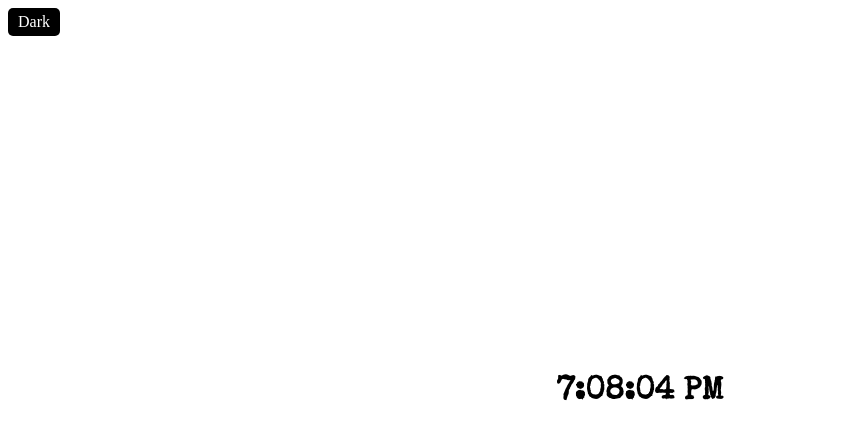
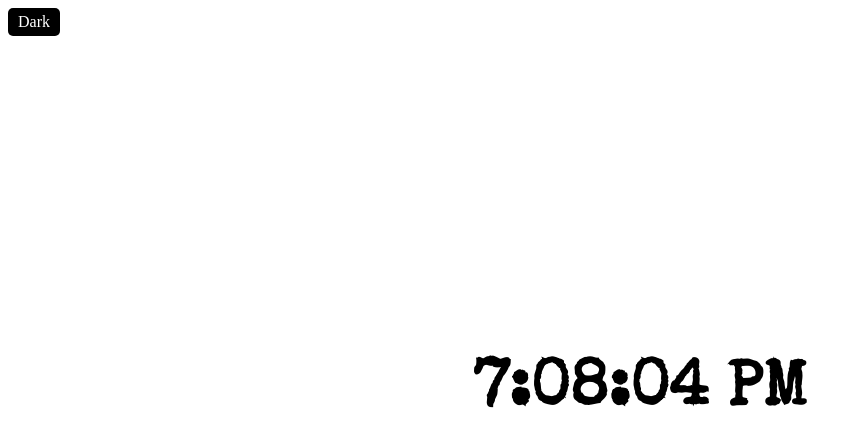
Before and after one commit to MartinfKristensen/clock, a plain HTML site: page index.html in a window 1280 px wide. Shown: the whole page, without its empty margins (0-862 px from the left). Drawn offline with nearby package versions, Linux system fonts and the light colour scheme.

Commit message:
font size .clock

```diff
--- a/style.css
+++ b/style.css
@@ -22,3 +22,7 @@
   text-align: center;
   font-family: "Special Elite", "cursive";
 }
+
+.clock {
+  font-size: 4rem;
+}
```
